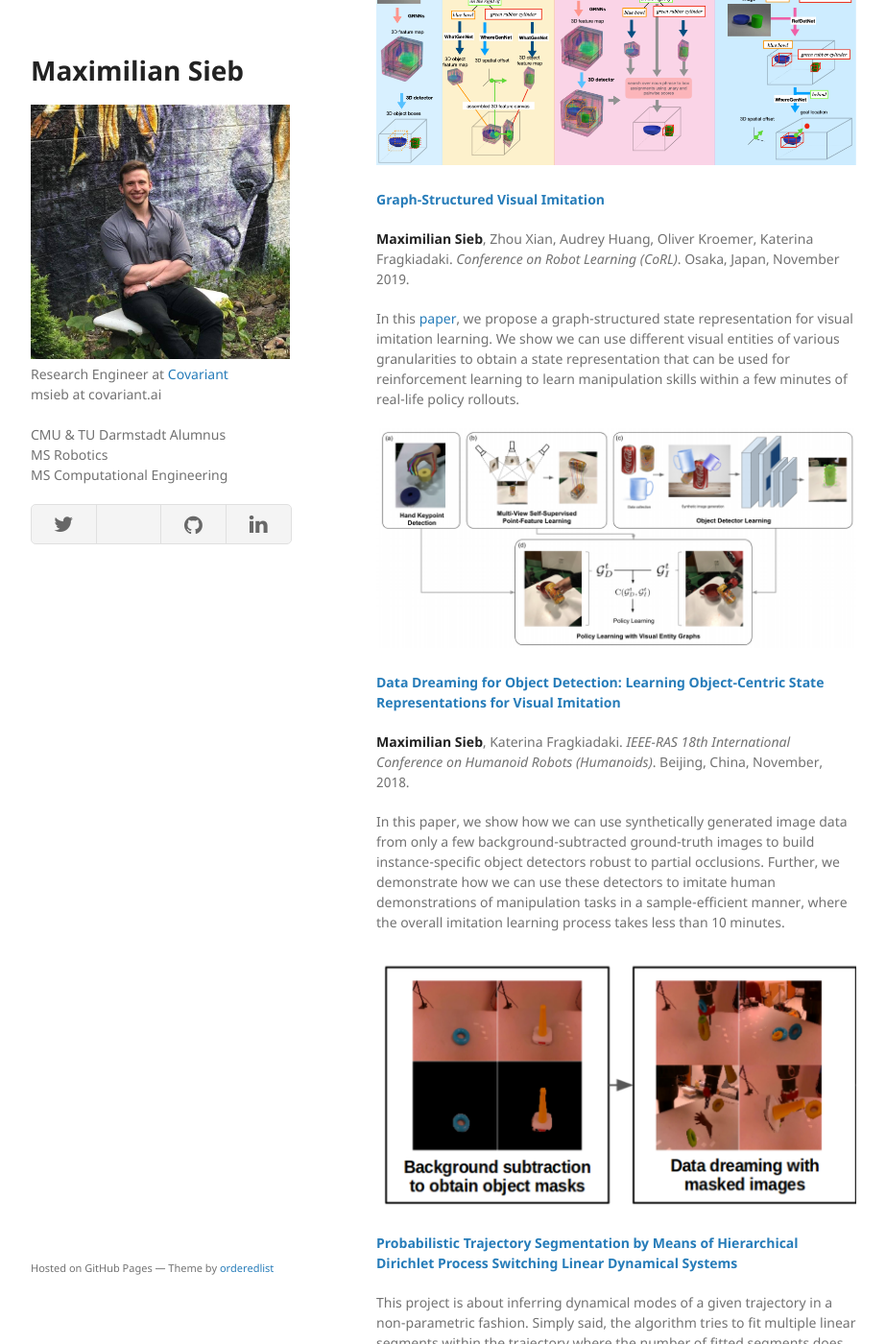
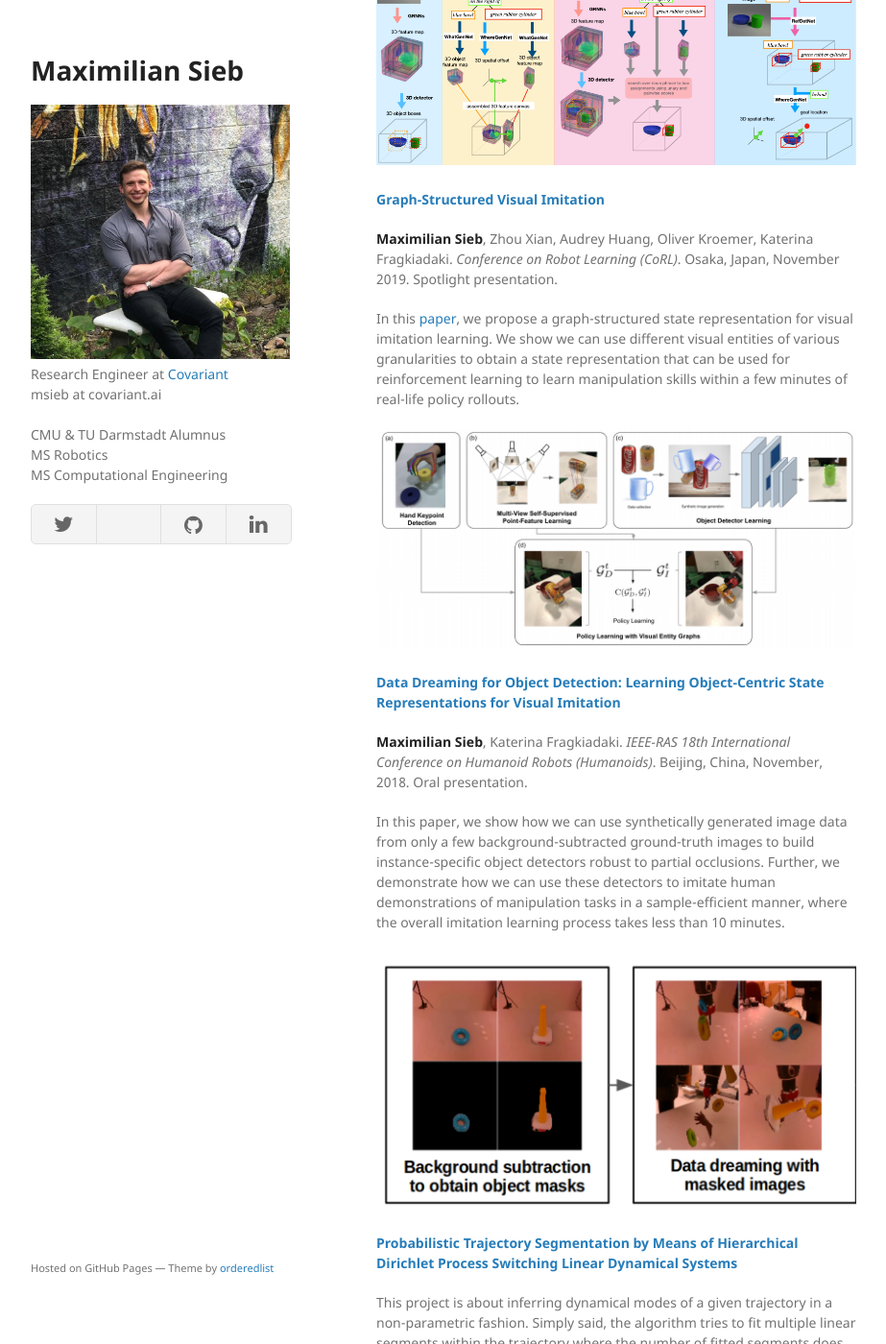
Before and after one commit to msieb1/msieb.io, a Jekyll site: the page built from index.md, in a window 1280 px wide and 1400 px high, scrolled down 677 px. Shown: the whole window at 96% size, without its empty margins (178-1101 px from the left). Built offline with Jekyll 4.4.1, drawn with Linux system fonts in a browser that asks for light colours; our own code applies the rules of GitHub Pages for plain Markdown files; a style sheet for code colours, icons or effects is not loaded.

Commit message:
update major

```diff
--- a/index.md
+++ b/index.md
@@ -18,6 +18,7 @@ In this paper, we propose a computational model of simulation semantics that ass
 **Maximilian Sieb**, Zhou Xian, Audrey Huang, Oliver Kroemer, Katerina Fragkiadaki.
 *Conference on Robot Learning (CoRL)*.
 Osaka, Japan, November 2019.
+Spotlight presentation.
 
 In this [paper](https://arxiv.org/pdf/1907.05518), we propose a graph-structured state representation for visual imitation learning. We show we can use different visual entities of various granularities to obtain a state representation that can be used for reinforcement learning to learn manipulation skills within a few minutes of real-life policy rollouts.
 
@@ -27,6 +28,7 @@ In this [paper](https://arxiv.org/pdf/1907.05518), we propose a graph-structured
 **Maximilian Sieb**, Katerina Fragkiadaki.
 *IEEE-RAS 18th International Conference on Humanoid Robots (Humanoids)*.
 Beijing, China, November, 2018.
+Oral presentation.
 
 In this paper, we show how we can use synthetically generated image data from only a few background-subtracted ground-truth images to build instance-specific object detectors robust to partial occlusions. Further, we demonstrate how we can use these detectors to imitate human demonstrations of manipulation tasks in a sample-efficient manner, where the overall imitation learning process takes less than 10 minutes.
 
```
